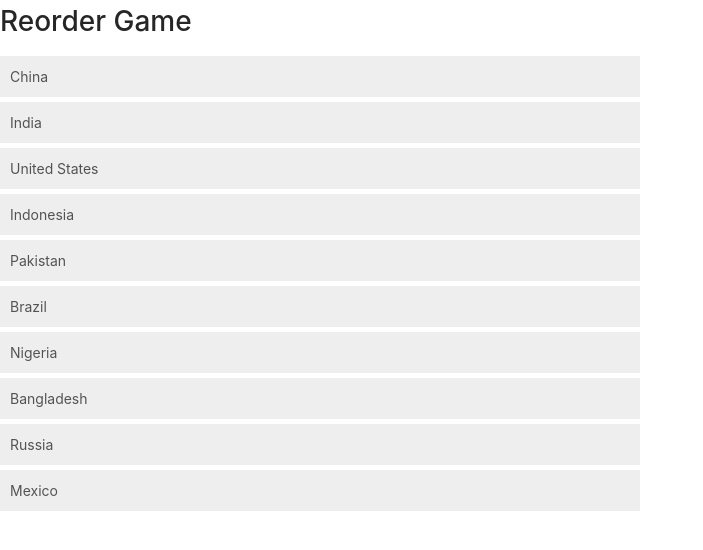
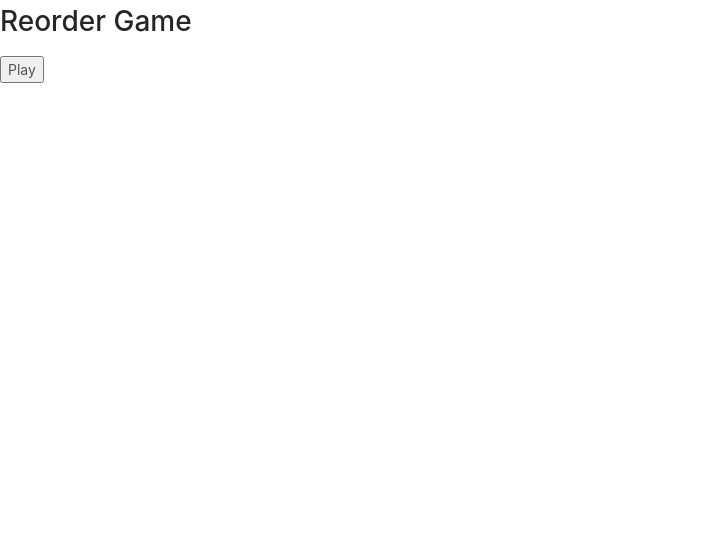
Before and after one commit to mpbstrd/reorder-game, a Nuxt app: page / in a window 1280 px wide. Shown: the top 550 px of the page, without its empty margins (0-703 px from the left). Built offline with nearby package versions, Linux system fonts and the light colour scheme.

Commit message:
single component conversion

```diff
--- a/components/SortableList.vue
+++ b/components/SortableList.vue
@@ -1,4 +1,24 @@
 <template>
+    <div>
+        <h1>Reorder Game</h1>
+        <div v-show="playButton" >
+            <button @click="showCategory = true; playButton = false;">Play</button>
+        </div>
+        <div v-show="showCategory">
+            <button @click="showDifficulty = true; showCategory = false " >Country Population</button>
+            <button @click="showDifficulty = true; showCategory = false">Country Area</button>
+            <button @click="showDifficulty = true; showCategory = false">World War 1 Timeline</button>
+        </div>
+        <div v-show="showDifficulty">
+            <button @click="showGame = true; showDifficulty = false">Easy</button>
+            <button @click="showGame = true; showDifficulty = false">Medium</button>
+            <button @click="showGame = true; showDifficulty = false">Hard</button>
+        </div>
+        <div v-show="showGame">
+            <button @click="playButton = true; showGame = false"> Quit </button>
+            <div class="Instruction">
+                <p>Drag the countries in order of population descending (from highest population to lowest)</p>
+            </div>
             <ul>
                 <li v-for="(item, index) in itemLimit"
                 :key="item.id"
@@ -9,38 +29,96 @@
                 {{ item.name }}
                 </li>
             </ul>
+        </div>
+    </div>
 </template>
 
 <script>
 export default {
-    props: {
-        items: {
-            type: Array,
-            required: true
-        }
-    },
     computed: {
         itemLimit() {
             const maxItems = 10;
             const arr = [];
-            for (let i = 0; i < maxItems && i < this.items.length; i++) {
-                arr.push(this.items[i]);
+            for (let i = 0; i < maxItems && i < this.country_population.length; i++) {
+                arr.push(this.country_population[i]);
             }
             return arr;
-        }
+        },
     },
     methods: {
         dragStart(index) {
             this.draggedItemIndex = index;
         },
         drop(index) {
-            const draggedItem = this.items.splice(this.draggedItemIndex, 1)[0];
-            this.items.splice(index, 0, draggedItem);
+            const draggedItem = this.country_population.splice(this.draggedItemIndex, 1)[0];
+            this.country_population.splice(index, 0, draggedItem);
         }
     },
     data() {
         return {
-            draggedItemIndex: null
+            draggedItemIndex: null,
+            playButton: true,
+            showCategory: false,
+            showDifficulty: false,
+            showGame: false,
+
+
+            categories: ['country_population', 'country_area', 'world_war_1_timeline'],
+            country_population: [
+                { id: 1, name: 'China', population: 1439323776 },
+                { id: 2, name: 'India', population: 1380004385 },
+                { id: 3, name: 'United States', population: 331002651 },
+                { id: 4, name: 'Indonesia', population: 273523615 },
+                { id: 5, name: 'Pakistan', population: 273523615 },
+                { id: 6, name: 'Brazil', population: 	212559417 },
+                { id: 7, name: 'Nigeria', population: 206139589 },
+                { id: 8, name: 'Bangladesh', population: 164689383 },
+                { id: 9, name: 'Russia', population: 145934462 },
+                { id: 10, name: 'Mexico', population: 128932753 },
+                { id: 11, name: 'Japan', population:  128932753 },
+                { id: 12, name: 'Ethiopia', population: 114963588 },
+                { id: 13, name: 'Philippines', population: 109581078 },
+                { id: 14, name: 'Egypt', population: 102334404 },
+                { id: 15, name: 'Vietnam', population: 97338579 },
+                { id: 16, name: 'DR Congo', population: 89561403 },
+                { id: 17, name: 'Turkey', population: 84339067 },
+                { id: 18, name: 'Iran', population: 83992949 },
+                { id: 19, name: 'Germany', population: 83783942 },
+                { id: 20, name: 'Thailand', population: 69799978 },
+                { id: 21, name: 'United Kingdom', population: 69799978 },
+                { id: 22, name: 'France', population: 65273511 },
+                { id: 23, name: 'Italy', population: 60461826 },
+                { id: 24, name: 'Tanzania', population: 59734218 },
+                { id: 25, name: 'South Africa', population: 59308690 },
+            ],
+            country_area: [
+                { id: 1, name: 'China', area: 9640821 },
+                { id: 2, name: 'India', area: 3287590 },
+                { id: 3, name: 'United States', area: 9826675 },
+                { id: 4, name: 'Indonesia', area: 1904569 },
+                { id: 5, name: 'Pakistan', area: 803940 },
+                { id: 6, name: 'Brazil', area: 8515767 },
+                { id: 7, name: 'Nigeria', area: 923768 },
+                { id: 8, name: 'Bangladesh', area: 147570 },
+                { id: 9, name: 'Russia', area: 17098242 },
+                { id: 10, name: 'Mexico', area: 1964375 },
+            ],
+            world_war_1_timeline: [
+                { id: 1, name: 'Archduke Francis Ferdinand is assassinated.', date: 'June 28, 1914'},
+                { id: 2, name: 'Austria-Hungary declares war on Serbia, beginning World War I.', date: 'July 28, 1914'},
+                { id: 3, name: 'Germany invades Luxembourg and Belgium. France invades Alsace. British forces arrive in France. \
+                            Nations allied against Germany were eventually to include Great Britain, Russia, Italy, Australia, \
+                                New Zealand, South Africa, Rhodesia, Romania, Greece, France, Belgium, United States, Canada, Serbia, \
+                                India, Portugal, Montenegro, and Poland.', date: 'August 2-7, 1914'},
+                { id: 4, name: 'Austria-Hungary invades Russia.', date: 'August 10, 1914'},
+                { id: 5, name: 'Allied forces halt German advance into France during First Battle of the Marne.', date: 'September 9, 1914'},
+                { id: 6, name: 'Germany begins naval blockade of Great Britain.', date: 'February 18, 1915'},
+                { id: 7, name: 'Germany begins naval blockade of Great Britain.', date: 'April 25, 1915'},
+                { id: 8, name: 'German submarine sinks the passenger liner Lusitania during crossing from New York to Liverpool, England, killing 128 Americans.', date: 'May 7, 1915'},
+                { id: 9, name: 'Italy declares war on Austria-Hungary.', date: 'August 4, 1914'},
+            ],
+            random_items: [],
+
         };
     }
 };
--- a/pages/index.vue
+++ b/pages/index.vue
@@ -1,7 +1,6 @@
 <template>
   <div id="app">
-    <h1>Reorder Game</h1>
-    <SortableList :items="items" />
+    <SortableList />
   </div>
 </template>
 
@@ -13,49 +12,5 @@ export default {
   components: {
     SortableList
   },
-  data() {
-    return {
-      categories: ['country_population', 'country_area',],
-      items: [
-        { id: 1, name: 'China', population: 1439323776 },
-        { id: 2, name: 'India', population: 1380004385 },
-        { id: 3, name: 'United States', population: 331002651 },
-        { id: 4, name: 'Indonesia', population: 273523615 },
-        { id: 5, name: 'Pakistan', population: 273523615 },
-        { id: 6, name: 'Brazil', population: 	212559417 },
-        { id: 7, name: 'Nigeria', population: 206139589 },
-        { id: 8, name: 'Bangladesh', population: 164689383 },
-        { id: 9, name: 'Russia', population: 145934462 },
-        { id: 10, name: 'Mexico', population: 128932753 },
-        { id: 11, name: 'Japan', population:  128932753 },
-        { id: 12, name: 'Ethiopia', population: 114963588 },
-        { id: 13, name: 'Philippines', population: 109581078 },
-        { id: 14, name: 'Egypt', population: 102334404 },
-        { id: 15, name: 'Vietnam', population: 97338579 },
-        { id: 16, name: 'DR Congo', population: 89561403 },
-        { id: 17, name: 'Turkey', population: 84339067 },
-        { id: 18, name: 'Iran', population: 83992949 },
-        { id: 19, name: 'Germany', population: 83783942 },
-        { id: 20, name: 'Thailand', population: 69799978 },
-        { id: 21, name: 'United Kingdom', population: 69799978 },
-        { id: 22, name: 'France', population: 65273511 },
-        { id: 23, name: 'Italy', population: 60461826 },
-        { id: 24, name: 'Tanzania', population: 59734218 },
-        { id: 25, name: 'South Africa', population: 59308690 },
-      ],
-      country_area: [
-        { id: 1, name: 'China', area: 9640821 },
-        { id: 2, name: 'India', area: 3287590 },
-        { id: 3, name: 'United States', area: 9826675 },
-        { id: 4, name: 'Indonesia', area: 1904569 },
-        { id: 5, name: 'Pakistan', area: 803940 },
-        { id: 6, name: 'Brazil', area: 8515767 },
-        { id: 7, name: 'Nigeria', area: 923768 },
-        { id: 8, name: 'Bangladesh', area: 147570 },
-        { id: 9, name: 'Russia', area: 17098242 },
-        { id: 10, name: 'Mexico', area: 1964375 },
-      ],
-    }
-  }
 }
 </script>
```
Also changed, not shown: 1 other file (tests, documents, lock files or other folders). Lines whose indentation alone changed are shown as unchanged.
